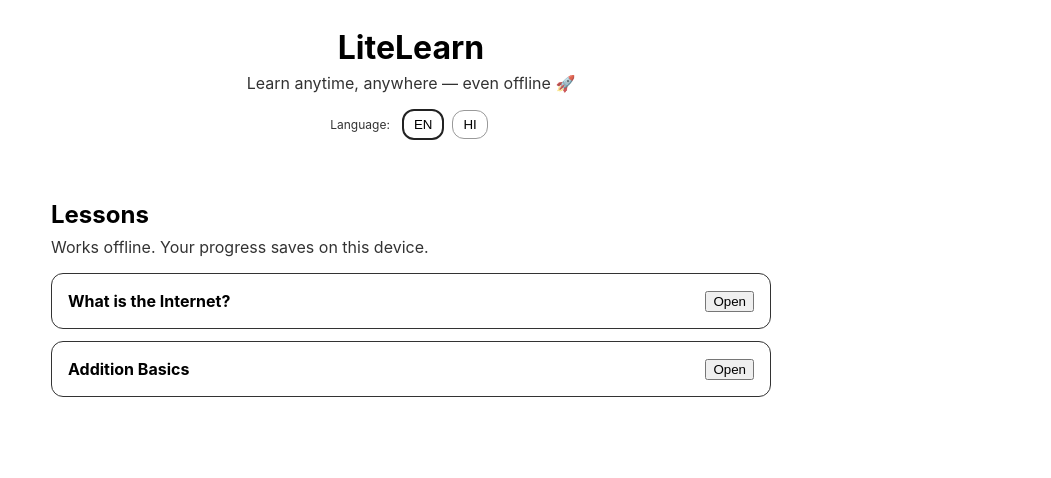
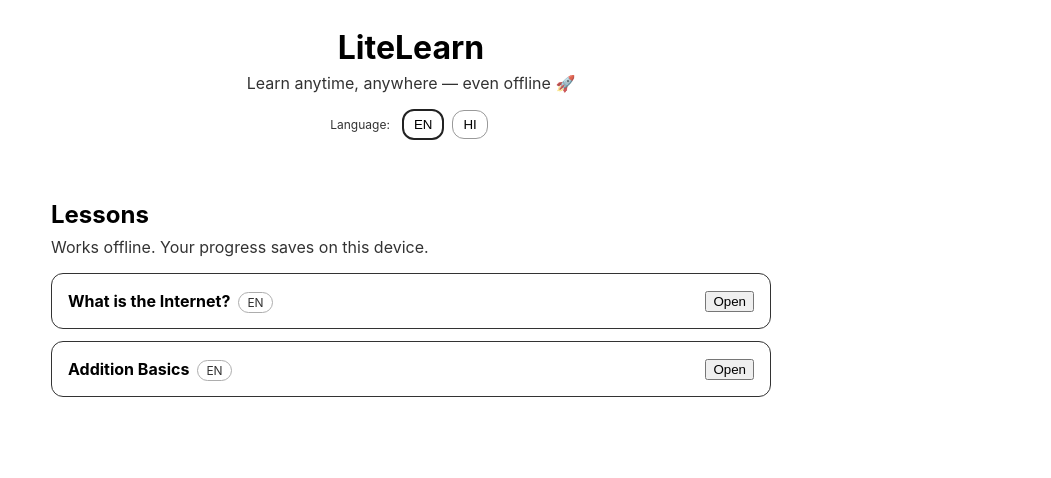
Before and after one commit to SartajVirdi/LiteLearn, a React (Create React App) app in the folder litelearn/: page /#/ in a window 1280 px wide. Shown: the top 478 px of the page, without its empty margins (229-1280 px from the left). Built offline with nearby package versions, Linux system fonts and the light colour scheme.

Commit message:
refactor: switched to content packs for lessons (EN+HI)

```diff
--- /dev/null
+++ b/litelearn/public/packs/starter-en.json
@@ -0,0 +1,22 @@
+[
+  {
+    "id": "internet-101-en",
+    "group": "internet-101",
+    "language": "en",
+    "title": "What is the Internet?",
+    "content": "The Internet is a global network that lets computers share information.",
+    "quiz": {
+      "question": "The Internet is…",
+      "options": ["A single big computer", "A network of connected computers", "Only for videos"],
+      "answerIndex": 1
+    }
+  },
+  {
+    "id": "math-01-en",
+    "group": "math-01",
+    "language": "en",
+    "title": "Addition Basics",
+    "content": "Adding means putting numbers together. Example: 2 + 3 = 5.",
+    "quiz": { "question": "2 + 3 equals?", "options": ["4", "5", "6"], "answerIndex": 1 }
+  }
+]
--- /dev/null
+++ b/litelearn/public/packs/starter-hi.json
@@ -0,0 +1,22 @@
+[
+  {
+    "id": "internet-101-hi",
+    "group": "internet-101",
+    "language": "hi",
+    "title": "इंटरनेट क्या है?",
+    "content": "इंटरनेट एक वैश्विक नेटवर्क है जो कंप्यूटरों को जानकारी साझा करने देता है।",
+    "quiz": {
+      "question": "इंटरनेट क्या है?",
+      "options": ["एक बड़ा कंप्यूटर", "जुड़े हुए कंप्यूटरों का नेटवर्क", "सिर्फ वीडियो के लिए"],
+      "answerIndex": 1
+    }
+  },
+  {
+    "id": "math-01-hi",
+    "group": "math-01",
+    "language": "hi",
+    "title": "जोड़ के मूल बातें",
+    "content": "जोड़ का मतलब है संख्याओं को मिलाना। उदाहरण: 2 + 3 = 5।",
+    "quiz": { "question": "2 + 3 कितना होता है?", "options": ["4", "5", "6"], "answerIndex": 1 }
+  }
+]
--- a/litelearn/src/components/LessonList.js
+++ b/litelearn/src/components/LessonList.js
@@ -1,54 +1,145 @@
-import React from "react";
+import React, { useEffect, useMemo, useState } from "react";
 import { Link } from "react-router-dom";
-import lessons from "../data/lessons.json";
+import { loadPacks } from "../packLoader";
 import { isCompleted } from "../progress";
-import { getLang } from "../i18n";   // ✅ make sure this is imported
+import { getLang } from "../i18n";
 import { dueNow } from "../adapt";
 
+export default function LessonList() {
+  const [lessons, setLessons] = useState([]);
+  const [loading, setLoading] = useState(true);
+  const currentLang = getLang();
 
-export default function LessonList() {
-  // 🔑 Language filter with fallback
-  const current = getLang();
-  const filtered = lessons.filter(l => l.language === current);
-  const toShow = filtered.length ? filtered : lessons.filter(l => l.language === "en");
+  useEffect(() => {
+    // 1) Load from cache first (fast + offline)
+    const cached = localStorage.getItem("litelearn_lessons");
+    if (cached) {
+      try {
+        setLessons(JSON.parse(cached));
+        setLoading(false);
+      } catch {
+        /* ignore bad cache */
+      }
+    }
+
+    // 2) Fetch packs (updates cache)
+    loadPacks()
+      .then((ls) => {
+        setLessons(ls);
+        localStorage.setItem("litelearn_lessons", JSON.stringify(ls));
+      })
+      .catch(() => {
+        // keep cache if fetch fails
+      })
+      .finally(() => setLoading(false));
+  }, []);
+
+  // Filter lessons by language, fallback to English if none found
+  const toShow = useMemo(() => {
+    const filtered = lessons.filter((l) => l.language === currentLang);
+    return filtered.length ? filtered : lessons.filter((l) => l.language === "en");
+  }, [lessons, currentLang]);
+
+  if (loading && lessons.length === 0) {
+    return (
+      <div style={{ maxWidth: 720, margin: "24px auto", padding: 16 }}>
+        <h2>Lessons</h2>
+        <p style={{ opacity: 0.8 }}>Loading content packs…</p>
+      </div>
+    );
+  }
 
   return (
     <div style={{ maxWidth: 720, margin: "24px auto", padding: 16 }}>
       <h2 style={{ marginBottom: 8 }}>Lessons</h2>
-      <p style={{ opacity: .8, marginTop: 0 }}>
+      <p style={{ opacity: 0.8, marginTop: 0 }}>
         Works offline. Your progress saves on this device.
       </p>
+
+      {toShow.length === 0 ? (
+        <p style={{ opacity: 0.8 }}>
+          No lessons available in this language yet. Try switching languages.
+        </p>
+      ) : (
         <ul style={{ listStyle: "none", padding: 0 }}>
-        {toShow.map(l => (
-          <li key={l.id} style={{
+          {toShow.map((l) => {
+            const dueKey = `${l.id}-q1`;
+            const isDue = dueNow(dueKey);
+
+            return (
+              <li
+                key={l.id}
+                style={{
                   border: "1px solid #333",
                   borderRadius: 12,
                   padding: 16,
                   marginBottom: 12,
-            opacity: dueNow('${l.id}-q1') ? 1 : 0.5
-          }}>
-            <div style={{ display: "flex", justifyContent: "space-between", alignItems: "center" }}>
+                  opacity: isDue ? 1 : 0.55,
+                }}
+              >
+                <div
+                  style={{
+                    display: "flex",
+                    justifyContent: "space-between",
+                    alignItems: "center",
+                    gap: 12,
+                    flexWrap: "wrap",
+                  }}
+                >
                   <div>
                     <strong>{l.title}</strong>
+                    <span
+                      style={{
+                        marginLeft: 8,
+                        fontSize: 12,
+                        padding: "2px 8px",
+                        border: "1px solid #999",
+                        borderRadius: 999,
+                        opacity: 0.8,
+                      }}
+                    >
+                      {l.language.toUpperCase()}
+                    </span>
+
                     {isCompleted(l.id) && (
-                  <span style={{
+                      <span
+                        style={{
                           marginLeft: 8,
                           fontSize: 12,
                           padding: "2px 8px",
                           border: "1px solid #5c5",
-                    borderRadius: 999
-                  }}>
+                          borderRadius: 999,
+                        }}
+                      >
                         ✓ Completed
                       </span>
                     )}
+
+                    {!isDue && (
+                      <span
+                        style={{
+                          marginLeft: 8,
+                          fontSize: 12,
+                          padding: "2px 8px",
+                          border: "1px solid #aaa",
+                          borderRadius: 999,
+                          opacity: 0.8,
+                        }}
+                      >
+                        Later
+                      </span>
+                    )}
                   </div>
+
                   <Link to={`/lesson/${l.id}`} style={{ textDecoration: "none" }}>
-                <button>Open</button>
+                    <button aria-label={`Open lesson ${l.title}`}>Open</button>
                   </Link>
                 </div>
               </li>
-        ))}
+            );
+          })}
         </ul>
+      )}
     </div>
   );
 }
--- a/litelearn/src/data/lessons.json
+++ /dev/null
@@ -1,54 +0,0 @@
-[
-  {
-    "id": "digital-basics-1",
-    "title": "What is the Internet?",
-    "language": "en",
-    "content": "The Internet is a global network that lets computers share information. You can use it to read, watch, learn and talk to people.",
-    "quiz": {
-      "question": "The Internet is…",
-      "options": [
-        "A single big computer",
-        "A network of connected computers",
-        "Only for videos"
-      ],
-      "answerIndex": 1
-    }
-  },
-  {
-    "id": "math-1",
-    "title": "Addition Basics",
-    "language": "en",
-    "content": "Adding means putting numbers together. Example: 2 + 3 = 5.",
-    "quiz": {
-      "question": "2 + 3 equals?",
-      "options": ["4", "5", "6"],
-      "answerIndex": 1
-    }
-  },
-  {
-    "id": "digital-basics-1-hi",
-    "title": "इंटरनेट क्या है?",
-    "language": "hi",
-    "content": "इंटरनेट एक वैश्विक नेटवर्क है जो कंप्यूटरों को जानकारी साझा करने देता है। इससे आप पढ़ सकते हैं, देख सकते हैं, सीख सकते हैं और लोगों से बात कर सकते हैं।",
-    "quiz": {
-      "question": "इंटरनेट क्या है?",
-      "options": [
-        "एक बड़ा कंप्यूटर",
-        "जुड़े हुए कंप्यूटरों का नेटवर्क",
-        "सिर्फ वीडियो के लिए"
-      ],
-      "answerIndex": 1
-    }
-  },
-  {
-    "id": "math-1-hi",
-    "title": "जोड़ के मूल बातें",
-    "language": "hi",
-    "content": "जोड़ का मतलब है संख्याओं को मिलाना। उदाहरण: 2 + 3 = 5।",
-    "quiz": {
-      "question": "2 + 3 कितना होता है?",
-      "options": ["4", "5", "6"],
-      "answerIndex": 1
-    }
-  }
-]
--- /dev/null
+++ b/litelearn/src/packLoader.js
@@ -0,0 +1,9 @@
+export async function loadPacks() {
+  const m = await fetch("/packs/manifest.json").then(r => r.json());
+  const all = [];
+  for (const p of m.packs) {
+    const data = await fetch(p.path).then(r => r.json());
+    all.push(...data);
+  }
+  return all;
+}
```
Also changed, not shown: litelearn/public/packs/manifest.json (added). Lines whose indentation alone changed are shown as unchanged.
